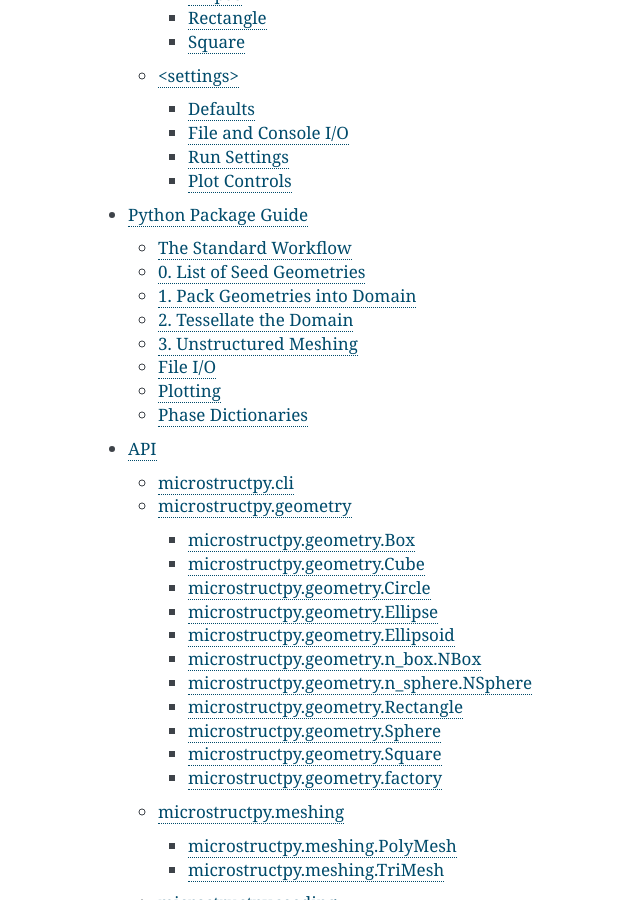
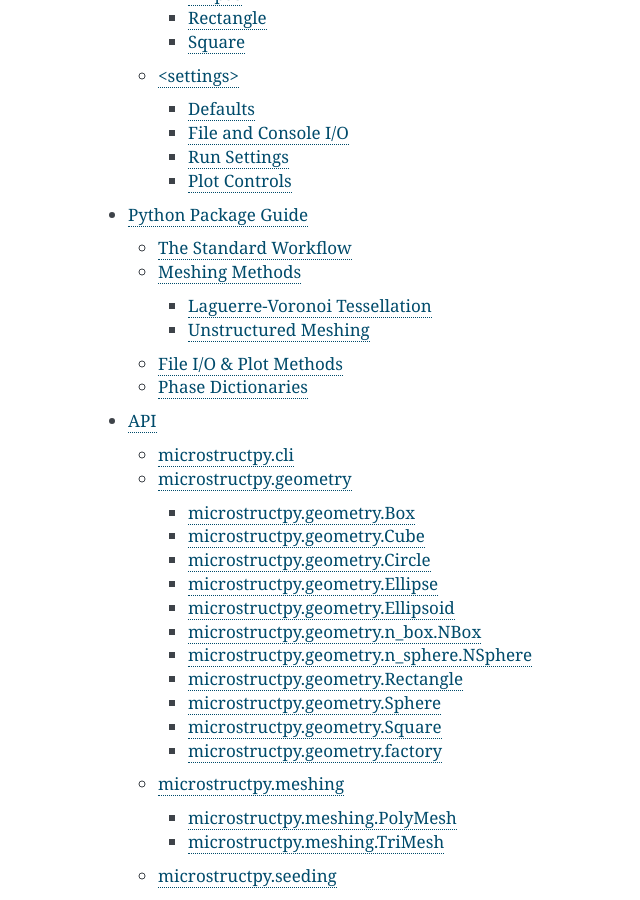
Before and after one commit to kip-hart/MicroStructPy, a Sphinx documentation site: the page built from docs/source/contents.rst, in a window 1280 px wide and 900 px high, scrolled down 1426 px. Shown: the whole window, without its empty margins (332-972 px from the left). Built offline with Sphinx 7.4.7, drawn with Linux system fonts in a browser that asks for light colours; some of the changed lines change nothing that is shown.

Commit message:
updated package guide

```diff
--- /dev/null
+++ b/docs/source/docutils.conf
@@ -0,0 +1,2 @@
+[restructuredtext parser]
+tab_width: 4
--- a/docs/source/package_guide.rst
+++ b/docs/source/package_guide.rst
@@ -20,7 +20,7 @@ The Python package for MicroStructPy includes the following::
     ├─ seeding
     │  ├─ Seed
     │  └─ SeedList
-    └─ meshing
+    ├─ meshing
     │  ├─ PolyMesh
     │  └─ TriMesh
     └─ verification
@@ -42,8 +42,8 @@ It starts with a script that executes an abbreviated version of the
 standard workflow.
 The checks, restarts, etc are excluded to show how the principal classes are
 used in a workflow.
-The following section lists the file I/O and plotting functions, while the last
-section explains the formatting of a phase dictionary.
+The following sections describe the meshing methods, the file I/O and plotting
+functions, and the format of a material phase dictionary.
 
 The Standard Workflow
 ---------------------
@@ -93,7 +93,7 @@ from the command line interface.
 
 .. code-block:: python
 	:caption: Equivalent Python Script
-	:emphasize-lines: 29, 32, 35, 39
+	:emphasize-lines: 29-31, 34, 37, 41-43
 
 	import matplotlib.pyplot as plt
 	import microstructpy as msp
@@ -163,83 +163,52 @@ from the command line interface.
 	plt.savefig('trimesh.png')
 	plt.clf()
 
-Highlighted are the four principal methods used in generating a microstructure.
+Highlighted are the four principal methods used in generating a microstructure:
+:meth:`.SeedList.from_info`,
+:meth:`.SeedList.position`,
+:meth:`.PolyMesh.from_seeds`,
+:meth:`.TriMesh.from_polymesh`.
 
-.. todo- edit the content below
+Meshing Methods
+---------------
 
-Seeds are given a geometry and a material number,
-SeedLists are lists of Seeds,
-the PolyMesh can be created from a SeedList,
-and finally the TriMesh can be created from a PolyMesh.
-This is the flow of information built into the MicroStructPy command line
-interface (CLI).
-Custom algorithms for seeding or meshing can be implemented using the classes
-above and a few key methods.
+Laguerre-Voronoi Tessellation
++++++++++++++++++++++++++++++
 
-**The following describes the 3-step process of generating a microstructure
-mesh in MicroStructPy**, including the relevant classes and methods.
-See :ref:`api-index` for the complete list of MicroStructPy classes.
-For examples using the API, see :ref:`Examples <package_examples>`.
+Polygonal/polyhedral meshes are generated in MicroStructPy using a
+Laguerre-Voronoi tessellation, also known as a `Power Diagram`_.
+It is conceptually similar to a Voronoi diagram, the difference being that seed
+points are weighted rather than unweighted.
+In the :meth:`.PolyMesh.from_seeds` method, the center of a seed is consider
+a Voronoi seed point and the radius is its weight.
 
-0. List of Seed Geometries
---------------------------
+Non-circular seeds are replaced by their breakdown, resulting in
+multiple Voronoi cells representing a single grain.
+To retrieve all of the cells that represent a single grain, mask the
+``seed_numbers`` property of a :class:`.PolyMesh`.
 
-The list of seed geometries is a :class:`.SeedList`.
-The SeedList can be created from a list of :class:`.Seed` instances, which
-each contain a geometry and a phase.
+The Laguerre-Voronoi diagram is created by `Voro++`_, which is accessed
+using `pyvoro`_.
 
-A SeedList can also be generated from a list of material phase dictionaries
-and a total seed volume using the :meth:`.SeedList.from_info` class method.
-The default seed volume is the volume of the domain.
-For more information on how to format the phase information, see the
-:ref:`phase_dict_guide` below.
+Unstructured Meshing
+++++++++++++++++++++
 
-One convenience function is :meth:`.Seed.factory`, which takes in a
-geometry name and keyword arguments and returns a Seed with that geometry.
+The triangular/tetrahedral meshes are generated in MicroStructPy using the
+`MeshPy`_ package.
+It links with `Triangle`_ to create 2D triangular meshes and with `TetGen`_
+to create 3D tetrahedral meshes.
 
+A polygonal mesh, :class:`.PolyMesh`, can be converted into an unstructured
+mesh using the :meth:`.TriMesh.from_polymesh` method.
+Facets between cells of the same seed number are merged before meshing to
+prevent unnecessary internal geometry.
+Similarly, if the ``material_type`` of a phase is set to ``amorphous``, then
+facets between cells of the same phase number are also merged.
+Cells with the ``material_type`` set to ``void`` are treated as holes in
+MeshPy, resulting in voids in the output mesh.
 
-1. Pack Geometries into Domain
-------------------------------
-
-The standard domain is a geometry from the :mod:`microstructpy.geometry`.
-To pack the geometries into the domain, the centers of the seeds are specified
-such that there is a tolerable about of overlap with other seeds, if any.
-
-The standard method for positioning seeds in a domain is
-:meth:`.SeedList.position`.
-This function updates the :any:`Seed.position` property of each Seed in the
-SeedList.
-The centers of all the seeds are within the domain geometry.
-
-
-2. Tessellate the Domain
-------------------------
-
-A tessellation of the domain divides its interior into polygonal/polyhedral
-cells with no overlap or gaps between them.
-This tessellation is stored in a :class:`.PolyMesh` class.
-The default method for creating a PolyMesh from a positioned list of seeds and
-a domain is :meth:`.PolyMesh.from_seeds`.
-This method creates a Voronoi-Laguerre diagram using the `Voro++`_ package.
-Note that the only supported 3D domains are cubes and boxes.
-
-
-3. Unstructured Meshing
+File I/O & Plot Methods
 -----------------------
-
-Unstructured (triangular or tetrahedral) meshes can be used in finite
-element software to analyze the behavior of the microstructure.
-Their data are contained in the :class:`.TriMesh` class.
-This mesh can be created from a polygonal tessellation using the
-:meth:`.TriMesh.from_polymesh` method.
-The mesh can be output to several different file formats.
-
-The unstructured meshes are generated using `Triangle`_ in 2D, `TetGen`_ in 3D,
-and `MeshPy`_ is the wrapper.
-
-
-File I/O
---------
 
 There are file read and write functions associated with each of the classes
 listed above.
@@ -259,9 +228,6 @@ The write methods are:
 The read functions currently only support reading cache text files.
 The SeedList only writes to cache text files, while PolyMesh and TriMesh can
 output to several file formats.
-
-Plotting
---------
 
 The SeedList, PolyMesh, and TriMesh classes have the following plotting
 methods:
@@ -321,6 +287,8 @@ phase-specific.
 
 
 .. _`MeshPy`: https://mathema.tician.de/software/meshpy/
+.. _`Power Diagram`: https://en.wikipedia.org/wiki/Power_diagram
+.. _`pyvoro`: https://github.com/mmalahe/pyvoro
 .. _`SciPy statistical distribution`: https://docs.scipy.org/doc/scipy/reference/stats.html
 .. _`TetGen`: http://wias-berlin.de/software/tetgen/
 .. _`Triangle`: https://www.cs.cmu.edu/~quake/triangle.html
```
